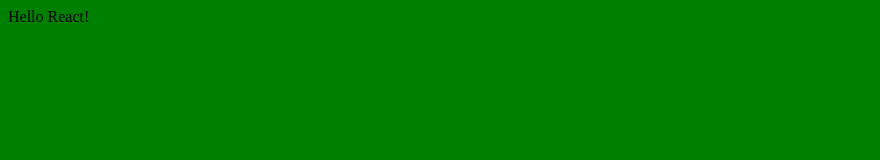
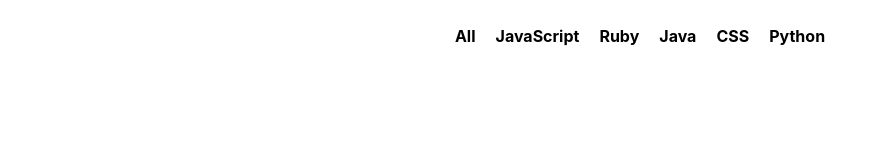
Before and after one commit to tomegz/github-battles, a React app: page / in a window 1280 px wide. Shown: the whole page, without its empty margins (0-880 px from the left). Built offline with nearby package versions, Linux system fonts and the light colour scheme.

Commit message:
add Popular component

```diff
--- /dev/null
+++ b/app/components/App.js
@@ -0,0 +1,14 @@
+import React from "react";
+import Popular from "./Popular";
+
+class App extends React.Component {
+  render() {
+    return (
+      <div className="container">
+        <Popular />
+      </div>
+    );
+  }
+}
+
+export default App;
--- /dev/null
+++ b/app/components/Popular.js
@@ -0,0 +1,17 @@
+import React from "react";
+
+class Popular extends React.Component {
+  constructor() {
+    super();
+  }
+  render() {
+    const languages = ["All", "JavaScript", "Ruby", "Java", "CSS", "Python"]
+    return (
+      <ul className="languages">
+        {languages.map(language => <li>{language}</li> )}
+      </ul>
+    );
+  }
+}
+
+export default Popular;
--- a/app/index.css
+++ b/app/index.css
@@ -1,3 +1,22 @@
 body {
-    background: green;
+  font-family: -apple-system, BlinkMacSystemFont, "Segoe UI", Roboto, Helvetica, Arial, sans-serif, "Apple Color Emoji", "Segoe UI Emoji", "Segoe UI Symbol";
+ }
+ ul {
+ 	padding: 0;
+ }
+ li {
+ 	list-style-type: none;
+ }
+.container {
+	max-width: 1200px;
+	margin: 0 auto;
 }
+.languages {
+	display: flex;
+	justify-content: center;
+}
+.languages li {
+	margin: 10px;
+	font-weight: bold;
+	cursor: pointer;
+}
--- a/app/index.js
+++ b/app/index.js
@@ -1,15 +1,6 @@
 import React from "react";
 import ReactDOM from "react-dom";
 import "./index.css";
-
-class App extends React.Component {
-  render() {
-    return (
-      <div>
-        Hello React!
-      </div>
-    );
-  }
-}
+import App from "./components/App";
 
 ReactDOM.render(<App />, document.getElementById("app"));
--- a/package.json
+++ b/package.json
@@ -15,6 +15,7 @@
   "author": "",
   "license": "ISC",
   "dependencies": {
+    "prop-types": "^15.6.1",
     "react": "^16.3.2",
     "react-dom": "^16.3.2"
   },
```
